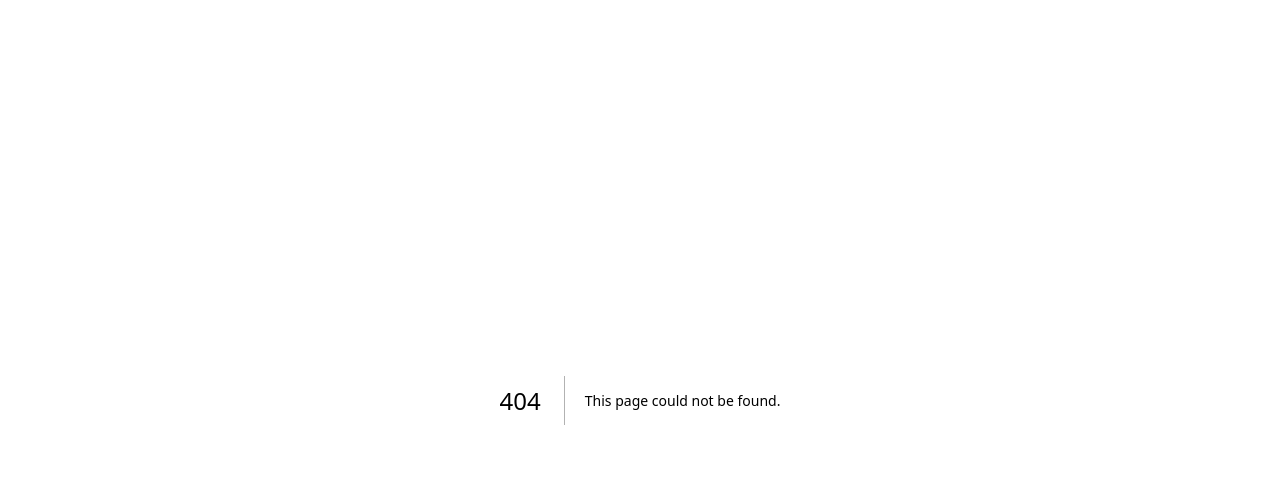
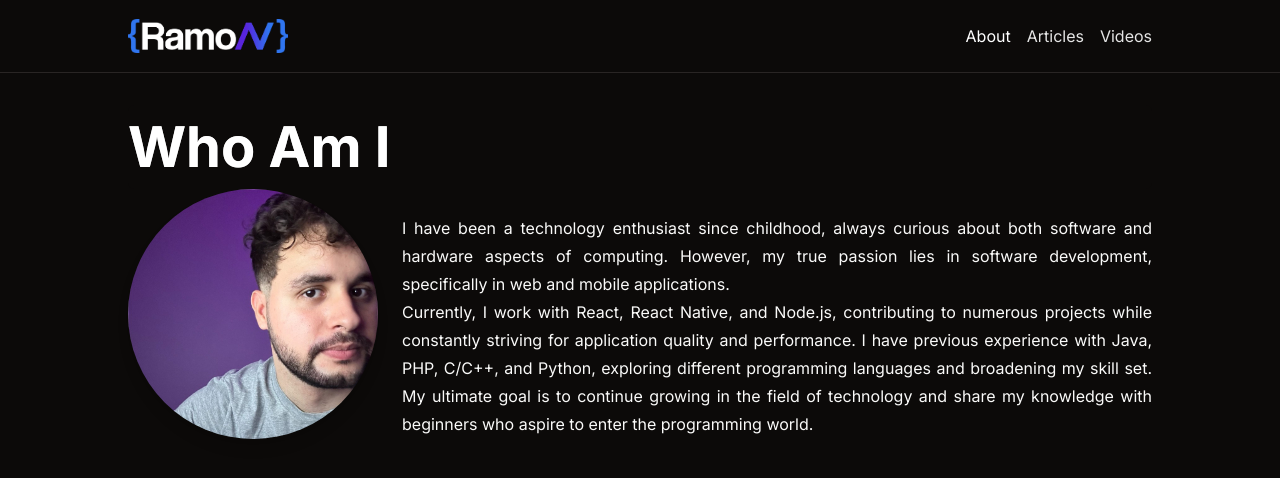
Before and after one commit to ramonxm/website, a Next.js app: page /who-am-i in a window 1280 px wide. Before the commit this address had no page. Shown: the top 478 px of the page. Built offline with nearby package versions, Linux system fonts and the light colour scheme.

Commit message:
feat: new pages and refactoring layout

```diff
--- /dev/null
+++ b/src/app/articles/page.tsx
@@ -0,0 +1,13 @@
+import { Cards } from "@/components/modules/Cards";
+import { Title } from "@/components/modules/Title";
+
+export default function Articles() {
+  return (
+    <div className="mx-auto max-w-5xl flex-col items-center justify-center dark:bg-background mt-8">
+      <Title>Articles</Title>
+      <div className="flex flex-col mt-6 gap-6">
+        <Cards />
+      </div>
+    </div>
+  );
+}
--- a/src/app/layout.tsx
+++ b/src/app/layout.tsx
@@ -1,6 +1,7 @@
 import type { Metadata } from "next";
 import { Inter } from "next/font/google";
 import "./globals.css";
+import { Header } from "@/components/modules/Header";
 
 const inter = Inter({ subsets: ["latin"] });
 
@@ -16,7 +17,17 @@ export default function RootLayout({
 }>) {
   return (
     <html lang="en" className="dark">
-      <body className={inter.className}>{children}</body>
+      <body className={inter.className}>
+        <main className="w-full h-full">
+          <Header />
+          <div
+            role="none"
+            data-orientation="horizontal"
+            className="shrink-0 bg-border h-[1px] w-full"
+          />
+          {children}
+        </main>
+      </body>
     </html>
   );
 }
--- a/src/app/page.tsx
+++ b/src/app/page.tsx
@@ -1,24 +1,12 @@
 import { Cards } from "@/components/modules/Cards";
-import { Header } from "@/components/modules/Header";
 import { Title } from "@/components/modules/Title";
 import { TextGenerateEffect } from "@/components/ui/text-generate-effect";
 
 export default function Home() {
   return (
-    <main className="w-full h-full">
-      <Header />
-      <div
-        role="none"
-        data-orientation="horizontal"
-        className="shrink-0 bg-border h-[1px] w-full"
-      />
-      <div className="mx-auto max-w-5xl flex-col items-center justify-center dark:bg-background mt-8">
-        <Title />
-        <TextGenerateEffect words="Full Stack Developer, based on React, React Native, Typescript and Node. I'm passionate about the entire programming ecosystem." />
-        <div className="flex flex-col mt-6 gap-6">
-          <Cards />
-        </div>
-      </div>
-    </main>
+    <div className="mx-auto max-w-5xl flex-col items-center justify-center dark:bg-background mt-8">
+      <Title>Software Engineer</Title>
+      <TextGenerateEffect words="Full Stack Developer, based on React, React Native, Typescript and Node. I'm passionate about the entire programming ecosystem." />
+    </div>
   );
 }
--- /dev/null
+++ b/src/app/videos/page.tsx
@@ -0,0 +1,9 @@
+import { Title } from "@/components/modules/Title";
+
+export default function Videos() {
+  return (
+    <div className="mx-auto max-w-5xl flex-col items-center justify-center dark:bg-background mt-8">
+      <Title>Videos</Title>
+    </div>
+  );
+}
--- /dev/null
+++ b/src/app/who-am-i/page.tsx
@@ -0,0 +1,32 @@
+import { Title } from "@/components/modules/Title";
+import Image from "next/image";
+
+export default function WhoAmI() {
+  return (
+    <div className="mx-auto max-w-5xl flex-col items-center justify-center dark:bg-background mt-8">
+      <Title>Who Am I</Title>
+      <div className="flex gap-6 items-center">
+        <Image
+          width={250}
+          height={250}
+          className="max-w-full h-auto border-none rounded-full shadow-lg align-middle"
+          alt="Profile"
+          src="/images/profile.jpeg"
+        />
+        <p className="leading-7 [&:not(:first-child)]:mt-6 text-justify">
+          I have been a technology enthusiast since childhood, always curious
+          about both software and hardware aspects of computing. However, my
+          true passion lies in software development, specifically in web and
+          mobile applications. <br /> Currently, I work with React, React
+          Native, and Node.js, contributing to numerous projects while
+          constantly striving for application quality and performance. I have
+          previous experience with Java, PHP, C/C++, and Python, exploring
+          different programming languages and broadening my skill set. My
+          ultimate goal is to continue growing in the field of technology and
+          share my knowledge with beginners who aspire to enter the programming
+          world.
+        </p>
+      </div>
+    </div>
+  );
+}
--- a/src/components/modules/Header.tsx
+++ b/src/components/modules/Header.tsx
@@ -1,10 +1,13 @@
 import Image from "next/image";
 import { Navbar } from "./Navbar";
+import Link from "next/link";
 
 export const Header = () => {
   return (
-    <header className="mx-auto flex max-w-5xl items-center justify-between gap-20 px-4 py-4 xl:px-0 flex-row-reverse lg:flex-row">
-      <Image src="/images/logo_name.png" alt={""} width={160} height={34} />
+    <header className="mx-auto flex max-w-5xl items-center justify-between gap-20 px-4 py-4 xl:px-0 flex-row lg:flex-row">
+      <Link href="/">
+        <Image src="/images/logo_name.png" alt="Logo" width={160} height={34} />
+      </Link>
       <Navbar />
     </header>
   );
--- a/src/components/modules/Navbar.tsx
+++ b/src/components/modules/Navbar.tsx
@@ -7,25 +7,20 @@ export const Navbar = ({ className }: { className?: string }) => {
   const [active, setActive] = useState<string | null>(null);
 
   return (
-    <div className={cn("", className)}>
+    <div
+      className={cn("flex justify-center items-center space-x-4", className)}
+    >
       <Menu setActive={setActive}>
         <MenuItem setActive={setActive} active={active} item="About">
           <div className="flex flex-col space-y-4 text-sm">
-            <HoveredLink href="/web-dev">Web Development</HoveredLink>
-            <HoveredLink href="/interface-design">Interface Design</HoveredLink>
-            <HoveredLink href="/seo">Search Engine Optimization</HoveredLink>
-            <HoveredLink href="/branding">Branding</HoveredLink>
-          </div>
-        </MenuItem>
-        <MenuItem setActive={setActive} active={active} item="Contents">
-          <div className="flex flex-col space-y-4 text-sm">
-            <HoveredLink href="/hobby">Hobby</HoveredLink>
-            <HoveredLink href="/individual">Individual</HoveredLink>
-            <HoveredLink href="/team">Team</HoveredLink>
-            <HoveredLink href="/enterprise">Enterprise</HoveredLink>
+            <HoveredLink href="/who-am-i">Who Am I</HoveredLink>
+            <HoveredLink href="/talks">Talks</HoveredLink>
+            <HoveredLink href="/podcasts">Podcasts</HoveredLink>
           </div>
         </MenuItem>
       </Menu>
+      <HoveredLink href="/articles">Articles</HoveredLink>
+      <HoveredLink href="/videos">Videos</HoveredLink>
     </div>
   );
 };
--- a/src/components/modules/Title.tsx
+++ b/src/components/modules/Title.tsx
@@ -1,9 +1,13 @@
-export const Title = () => {
+import { ReactNode } from "react";
+
+type TitleProps = { children: ReactNode };
+
+export const Title = ({ children }: TitleProps) => {
   return (
-    <div className="w-full rounded-md flex-col flex md:items-center md:justify-center dark:bg-background antialiased  overflow-hidden">
+    <div className="w-full rounded-md flex-col flex dark:bg-background antialiased  overflow-hidden">
       <div className="max-w-7xl mx-auto w-full pt-20 md:pt-0">
-        <h1 className="text-4xl md:text-[4.5rem] md:leading-normal font-bold text-center bg-clip-text text-transparent bg-gradient-to-b from-neutral-50 to-neutral-400 bg-opacity-50 dark:text-white text-black">
-          Software Engineer
+        <h1 className="text-4xl md:text-[3.5rem] md:leading-normal font-bold bg-clip-text text-transparent bg-gradient-to-b from-neutral-50 to-neutral-400 bg-opacity-50 dark:text-white text-black">
+          {children}
         </h1>
       </div>
     </div>
--- a/src/components/ui/navbar-menu.tsx
+++ b/src/components/ui/navbar-menu.tsx
@@ -65,7 +65,7 @@ export const Menu = ({
   return (
     <nav
       onMouseLeave={() => setActive(null)}
-      className="relative rounded-full border-transparent shadow-input flex justify-center space-x-4 px-8 py-6 "
+      className="relative rounded-full border-transparent shadow-input flex justify-center space-x-4 py-2"
     >
       {children}
     </nav>
```
Also changed, not shown: public/images/profile.jpeg (added).
